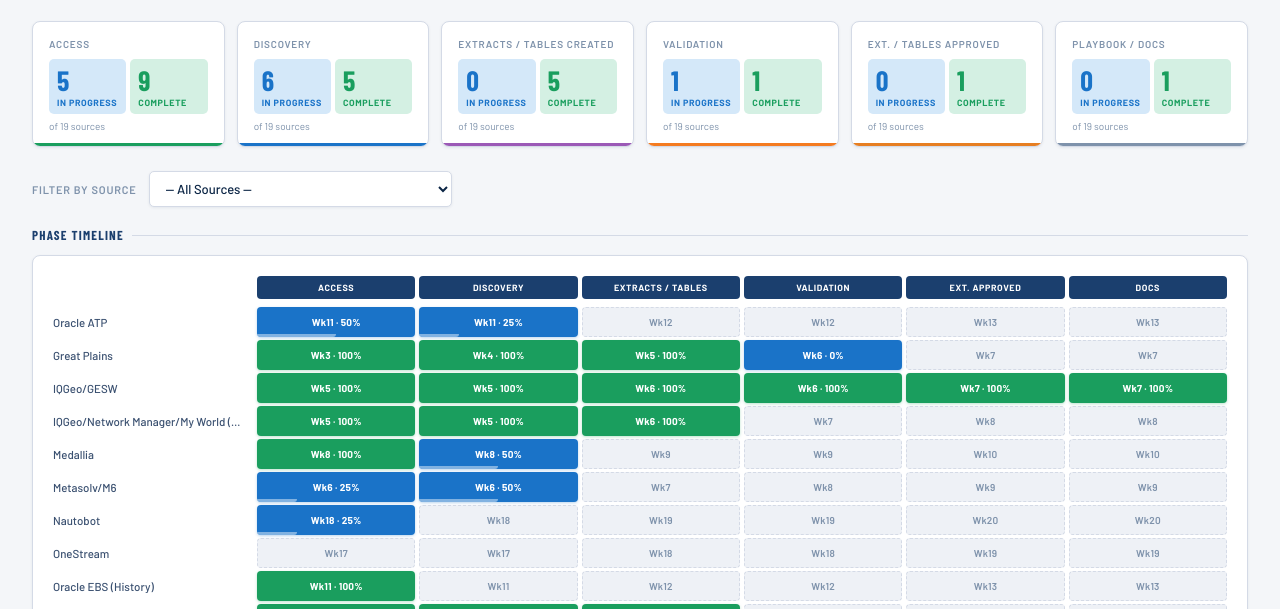
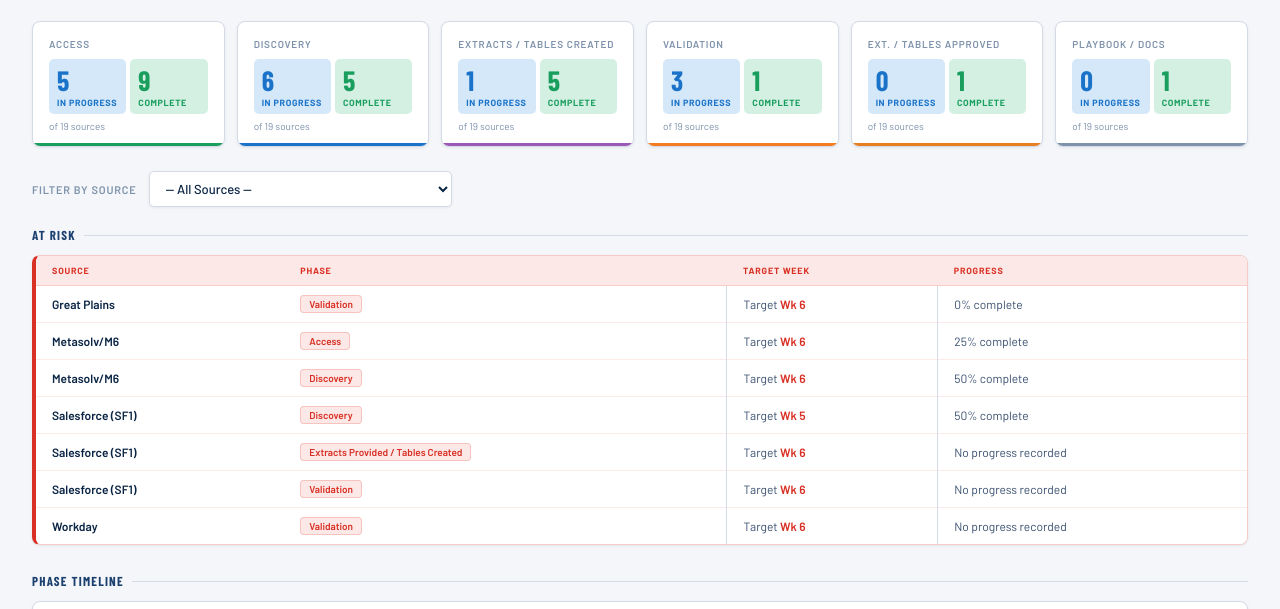
Before and after one commit to Das42/eur_progress_tracking, a plain HTML site: page index.html in a window 1280 px wide. Shown: the part 131-740 px from the top of the page. Drawn offline with nearby package versions, Linux system fonts and the light colour scheme.

Commit message:
adds better at risk tracking

```diff
--- a/index.html
+++ b/index.html
@@ -451,6 +451,84 @@
   }
   .dp-progress-fill { height: 100%; border-radius: 3px; transition: width 0.4s; }
 
+  /* ── At Risk section ── */
+  .at-risk-section { margin-bottom: 28px; }
+
+  .at-risk-wrapper {
+    background: var(--surface);
+    border: 1px solid rgba(217,48,37,.25);
+    border-left: 4px solid var(--red);
+    border-radius: var(--card-radius);
+    box-shadow: var(--shadow-sm);
+    overflow: hidden;
+  }
+
+  .at-risk-empty {
+    padding: 16px 20px;
+    font-size: 13px;
+    color: var(--muted);
+    font-style: italic;
+  }
+
+  .at-risk-table {
+    width: 100%;
+    border-collapse: collapse;
+  }
+
+  .at-risk-table thead th {
+    background: #fce8e6;
+    font-size: 9px;
+    font-weight: 700;
+    color: var(--red);
+    text-transform: uppercase;
+    letter-spacing: 0.8px;
+    padding: 9px 16px;
+    text-align: left;
+    border-bottom: 1px solid rgba(217,48,37,.15);
+    white-space: nowrap;
+  }
+
+  .at-risk-table tbody tr {
+    border-bottom: 1px solid rgba(217,48,37,.1);
+    transition: background 0.1s;
+    cursor: pointer;
+  }
+
+  .at-risk-table tbody tr:last-child { border-bottom: none; }
+  .at-risk-table tbody tr:hover { background: #fef6f5; }
+
+  .at-risk-table tbody td {
+    padding: 9px 16px;
+    font-size: 12px;
+    color: var(--text-mid);
+    white-space: nowrap;
+  }
+
+  .at-risk-table tbody td:first-child {
+    font-weight: 600;
+    color: var(--navy);
+  }
+
+  .at-risk-phase-pill {
+    display: inline-block;
+    background: var(--red-lt);
+    color: var(--red);
+    border: 1px solid rgba(217,48,37,.2);
+    border-radius: 4px;
+    font-size: 10px;
+    font-weight: 600;
+    padding: 2px 8px;
+    margin-right: 4px;
+    white-space: nowrap;
+  }
+
+  .at-risk-weeks {
+    font-size: 11px;
+    color: var(--muted);
+  }
+
+  .at-risk-weeks strong { color: var(--red); font-weight: 600; }
+
   /* ── Timeline ── */
   .timeline-section { margin-bottom: 28px; }
 
@@ -780,6 +858,14 @@
     <div class="detail-phases" id="detail-phases"></div>
   </div>
 
+  <!-- At Risk -->
+  <div class="at-risk-section" id="at-risk-section">
+    <div class="section-title">At Risk</div>
+    <div class="at-risk-wrapper" id="at-risk-wrapper">
+      <div class="at-risk-empty">No data loaded</div>
+    </div>
+  </div>
+
   <!-- Timeline -->
   <div class="timeline-section">
     <div class="section-title">Phase Timeline</div>
@@ -891,12 +977,11 @@
   const t   = parseInt(targetWk);
   const pct = parsePct(progressStr);
   const cw  = parseInt(currentWk);
-  if (!t && pct === null) return 'not-started';
-  if (pct === 100) return 'complete';
-  if (pct !== null && pct < 100 && !actualWk) return 'in-progress';
-  if (pct !== null && pct < 100 && t && cw > t) return 'at-risk';
-  if (t && !pct) return 'not-started';
-  return 'not-started';
+  if (!t) return 'not-started';          // no target → nothing to track
+  if (pct === 100) return 'complete';    // 100% progress → complete regardless of week
+  if (cw > t) return 'at-risk';          // past target week and not complete → at risk
+  if (pct !== null && pct > 0) return 'in-progress'; // has progress, target still ahead
+  return 'not-started';                  // target in future, no progress yet
 }
 
 function overallStatus(row) {
@@ -929,6 +1014,54 @@
     document.getElementById(`m-co-${i}`).textContent = complete;
     document.getElementById(`ms-${i}`).textContent   = `of ${total} sources`;
   });
+}
+
+// ── Render at-risk section ───────────────────────────────
+function renderAtRisk(rows) {
+  const wrapper = document.getElementById('at-risk-wrapper');
+  const atRiskItems = [];
+
+  rows.forEach(row => {
+    const app = row['Application'];
+    const cw  = parseInt(row['Current Week']) || CURRENT_WEEK;
+    PHASES.forEach(ph => {
+      const s = phaseStatus(row[`${ph}|Target Week`], row[`${ph}|Actual Week`], row[`${ph}|Progress`], cw);
+      if (s === 'at-risk') {
+        atRiskItems.push({
+          app,
+          phase: ph,
+          target: row[`${ph}|Target Week`] || '—',
+          progress: row[`${ph}|Progress`] || '—',
+        });
+      }
+    });
+  });
+
+  if (!atRiskItems.length) {
+    wrapper.innerHTML = '<div class="at-risk-empty">✓ No at-risk tasks</div>';
+    return;
+  }
+
+  const rows_html = atRiskItems.map(item => `
+    <tr onclick="selectSource(${JSON.stringify(item.app)})">
+      <td>${item.app}</td>
+      <td><span class="at-risk-phase-pill">${item.phase}</span></td>
+      <td class="at-risk-weeks">Target <strong>Wk ${item.target}</strong></td>
+      <td class="at-risk-weeks">${item.progress !== '—' ? item.progress + ' complete' : 'No progress recorded'}</td>
+    </tr>`).join('');
+
+  wrapper.innerHTML = `
+    <table class="at-risk-table">
+      <thead>
+        <tr>
+          <th>Source</th>
+          <th>Phase</th>
+          <th>Target Week</th>
+          <th>Progress</th>
+        </tr>
+      </thead>
+      <tbody>${rows_html}</tbody>
+    </table>`;
 }
 
 // ── Render timeline ───────────────────────────────────────
@@ -1099,6 +1232,7 @@
   selectedSource = app;
   document.getElementById('source-select').value = app;
   const filtered = app === 'ALL' ? allRows : allRows.filter(r => r['Application'] === app);
+  renderAtRisk(filtered);
   renderTimeline(filtered);
   renderTable(allRows);
   renderDetail(app === 'ALL' ? null : (filtered[0] || null));
@@ -1131,6 +1265,7 @@
     sel.value = 'ALL';
 
     renderMetrics(allRows);
+    renderAtRisk(allRows);
     renderTimeline(allRows);
     renderTable(allRows);
     renderDetail(null);
```
